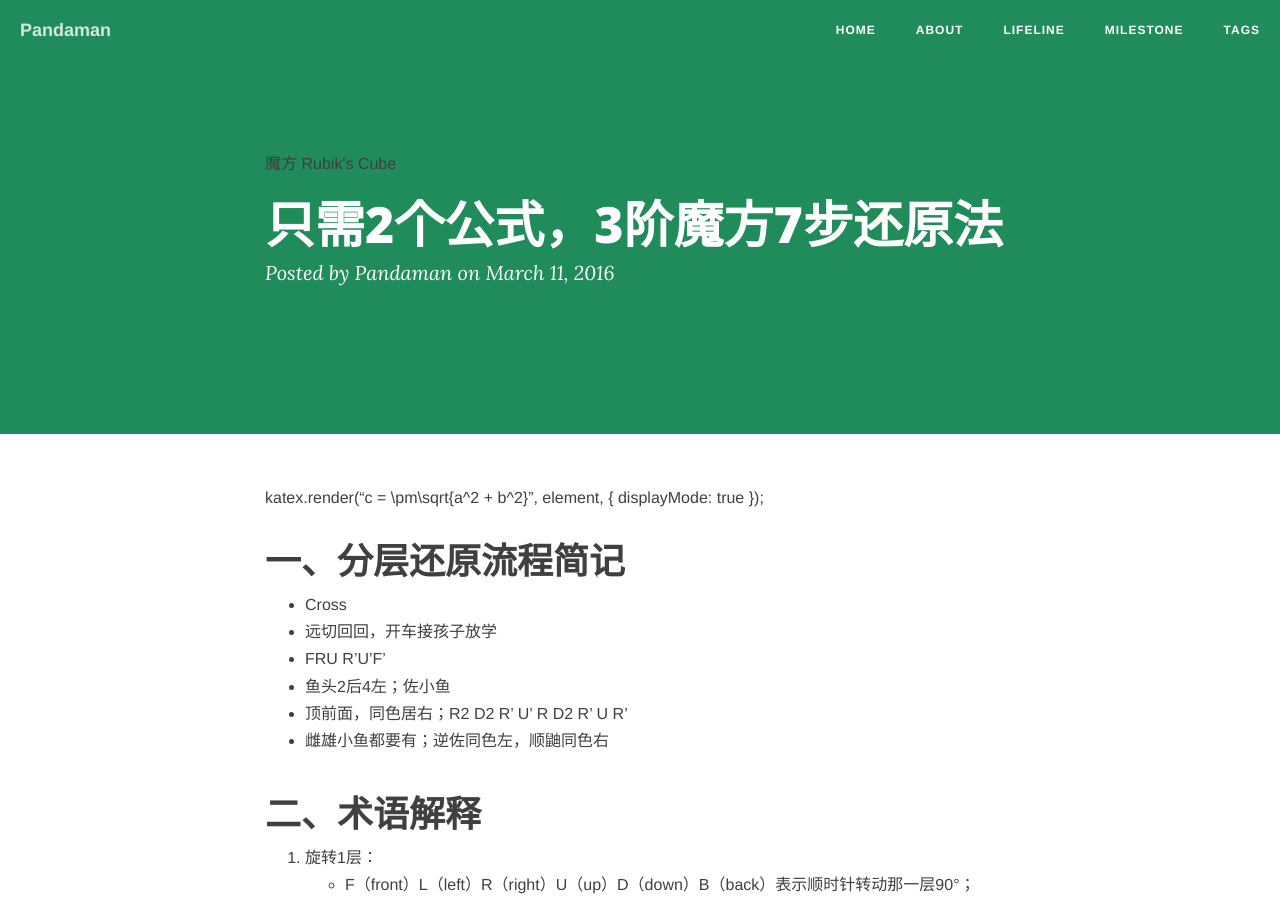
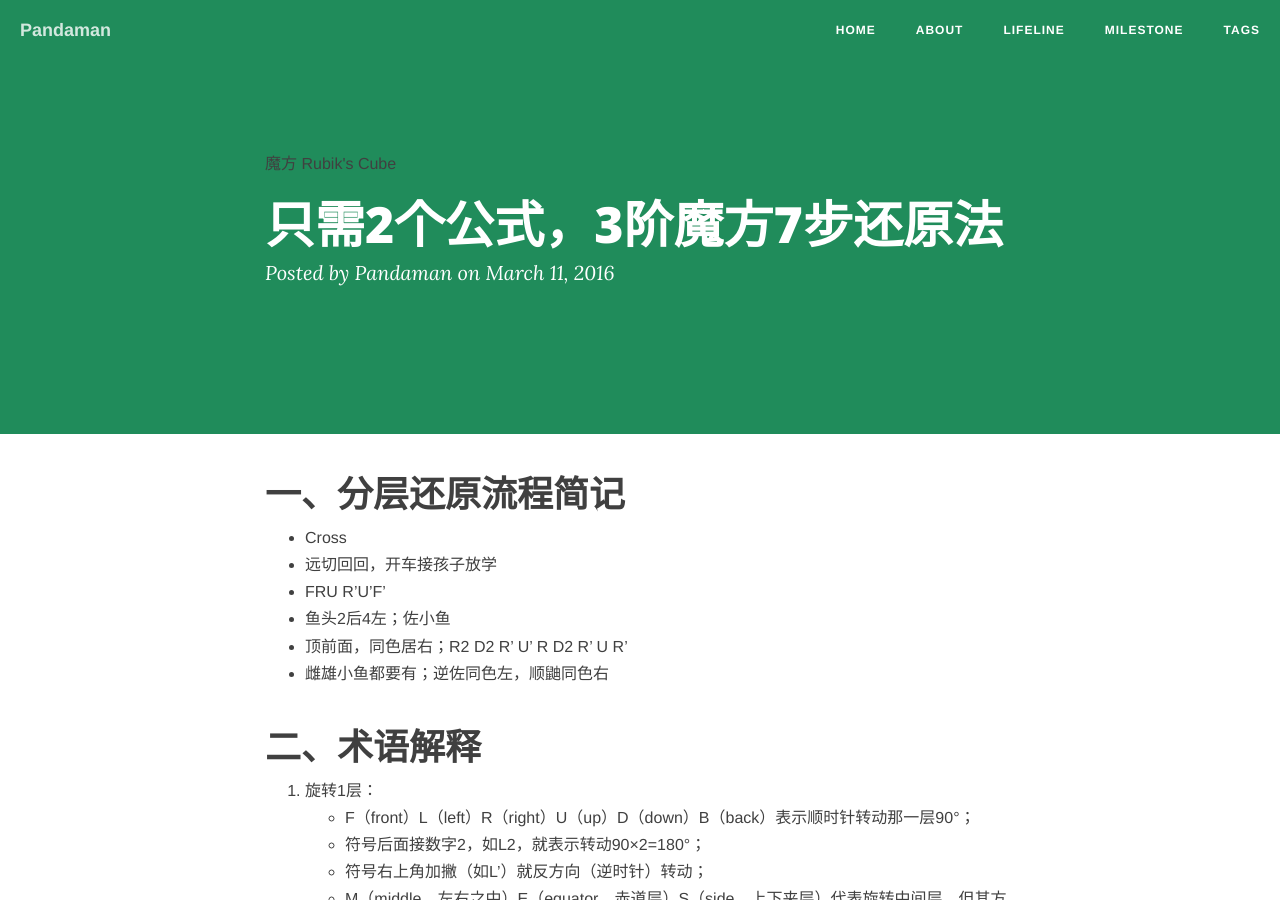
Before and after one commit to ceares/ceares.github.io, a Jekyll site: the page built from _posts/2016-3-11-cobe.md, in a window 1280 px wide and 900 px high. Built offline with Jekyll 4.4.1, drawn with Linux system fonts in a browser that asks for light colours; nearby versions of some CDN libraries; library files that are not in the unit come from our copies; formulas are drawn with MathJax 3; comment, search, counter and statistics services are not loaded.

Commit message:
Update 2016-3-11-cobe.md

```diff
--- a/_posts/2016-3-11-cobe.md
+++ b/_posts/2016-3-11-cobe.md
@@ -7,8 +7,6 @@ tags: [魔方,Rubik's Cube]
 description: 3阶魔方7步还原法只需记忆2个公式，对于新手负担较轻，其它都是在理解的情况下就可掌握。虽然这个方法方便记忆，但是还原缓慢，适合早期魔方的摸索过程。本文没有贴图，如果需要图片或者视频，请转至推荐网站。
 ---
 
-
-katex.render("c = \\pm\\sqrt{a^2 + b^2}", element, { displayMode: true });
 
 # 一、分层还原流程简记
 
```
